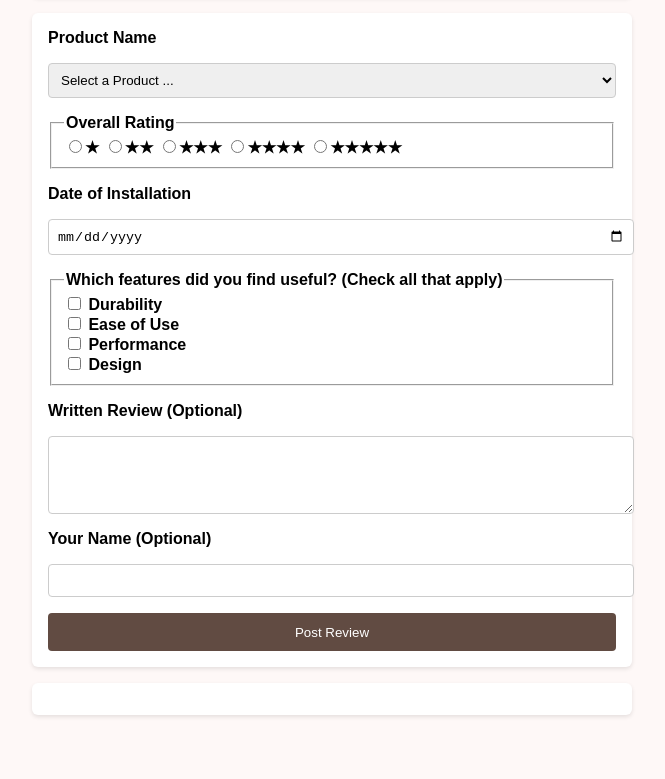
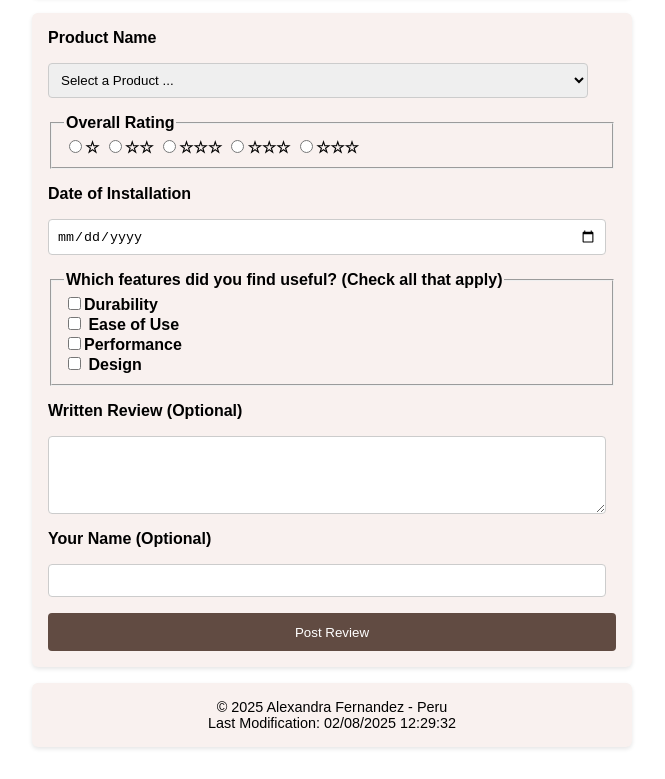
Before and after one commit to efficodex/wdd131, a plain HTML site: page form.html in a window 1280 px wide. Shown: the part 131-910 px from the top of the page, without its empty margins (308-973 px from the left). Before the commit the page ends 878 px from the top, so only its background shows below. Drawn offline with Linux system fonts and the light colour scheme.

Commit message:
form html

```diff
--- a/form.html
+++ b/form.html
@@ -2,11 +2,11 @@
 <html lang="en">
 
 <head>
-    <meta charset="UTF-8" />
-    <meta name="viewport" content="width=device-width, initial-scale=1.0" />
+    <meta charset="UTF-8">
+    <meta name="viewport" content="width=device-width, initial-scale=1.0">
     <title>Product Review</title>
-    <meta name="description" content="Product review form">
     <meta name="author" content="Alexandra Fernandez">
+    <meta name="description" content="WDD 131-Dynamic Web Fundamentals Alexandra Fernandez,product review form for a tech product, using my own basic styling">
     <link rel="stylesheet" href="styles/form.css">
 </head>
 
@@ -17,7 +17,7 @@
 
     <main>
         <form action="review.html" method="get">
-            <!-- Product Name -->
+
             <label for="productName">Product Name</label>
             <select id="productName" name="productName" required>
                 <option value="" disabled selected>Select a Product ...</option>
@@ -28,47 +28,49 @@
                 <option value="Portable Charger">Portable Charger</option>
             </select>
 
-            <!-- Rating -->
+
             <fieldset>
                 <legend>Overall Rating</legend>
-                <label><input type="radio" name="rating" id="star1" value="1" required />★</label>
-                <label><input type="radio" name="rating" id="star2" value="2" />★★</label>
-                <label><input type="radio" name="rating" id="star3" value="3" />★★★</label>
-                <label><input type="radio" name="rating" id="star4" value="4" />★★★★</label>
-                <label><input type="radio" name="rating" id="star5" value="5" />★★★★★</label>
+                <label><input type="radio" name="rating" id="star1" value="1" required>☆</label>
+                <label><input type="radio" name="rating" id="star2" value="2">☆☆</label>
+                <label><input type="radio" name="rating" id="star3" value="3">☆☆☆</label>
+                <label><input type="radio" name="rating" id="star4" value="4">☆☆☆</label>
+                <label><input type="radio" name="rating" id="star5" value="5">☆☆☆</label>
             </fieldset>
 
-            <!-- Date of Installation -->
+
             <label for="installDate">Date of Installation</label>
-            <input type="date" id="installDate" name="installDate" required />
+            <input type="date" id="installDate" name="installDate" required>
 
-            <!-- Useful Features -->
+
             <fieldset>
                 <legend>Which features did you find useful? (Check all that apply)</legend>
-                <label><input type="checkbox" id="durability" name="features" value="Durability" />
-                    Durability</label><br />
-                <label><input type="checkbox" id="ease" name="features" value="Ease of Use" /> Ease of Use</label><br />
-                <label><input type="checkbox" id="performance" name="features" value="Performance" />
-                    Performance</label><br />
-                <label><input type="checkbox" id="design" name="features" value="Design" /> Design</label>
+                <label><input type="checkbox" id="durability" name="features" value="Durability">Durability</label><br>
+                <label><input type="checkbox" id="ease" name="features" value="Ease of Use"> Ease of Use</label><br>
+                <label><input type="checkbox" id="performance" name="features" value="Performance">Performance</label><br>
+                <label><input type="checkbox" id="design" name="features" value="Design"> Design</label>
             </fieldset>
 
-            <!-- Written Review -->
+
+
             <label for="review">Written Review <span>(Optional)</span></label>
             <textarea id="review" name="review" rows="4" cols="40"></textarea>
 
-            <!-- User Name -->
+
             <label for="userName">Your Name <span>(Optional)</span></label>
-            <input type="text" id="userName" name="userName" />
+            <input type="text" id="userName" name="userName">
 
-            <!-- Submit Button -->
-            <input type="submit" value="Post Review" />
+
+            <input type="submit" value="Post Review">
         </form>
     </main>
 
     <footer>
-        <!-- Contenido común del footer, lo puedes completar tú -->
+        <span id="currentYear">&#169; </span>
+        <br>
+        <span id="lastModified"></span>
     </footer>
+    <script src="scripts/getdates.js" defer></script>
 </body>
 
 </html>
--- a/styles/form.css
+++ b/styles/form.css
@@ -3,13 +3,13 @@ body {
     max-width: 600px;
     margin: 0 auto;
     padding: 1rem;
-    background-color: #fef8f7;
+    background-color: white;
 }
 
 header,
 main,
 footer {
-    background-color: white;
+    background-color: #F9F1EF;
     padding: 1rem;
     margin-bottom: 1rem;
     border-radius: 6px;
@@ -37,7 +37,7 @@ input[type="date"],
 select,
 textarea {
     padding: 0.5rem;
-    width: 100%;
+    width: 95%;
     border: 1px solid #ccc;
     border-radius: 4px;
 }
@@ -52,5 +52,12 @@ input[type="submit"] {
 }
 
 input[type="submit"]:hover {
-    background-color: #6b2a5d;
+    background-color: #B5C8A5;
+    color:black
 }
+
+footer {
+    text-align: center;
+    font-size: 0.9rem;
+    color: black;
+}
```
Also changed, not shown: index.html (+3 -5 lines).
